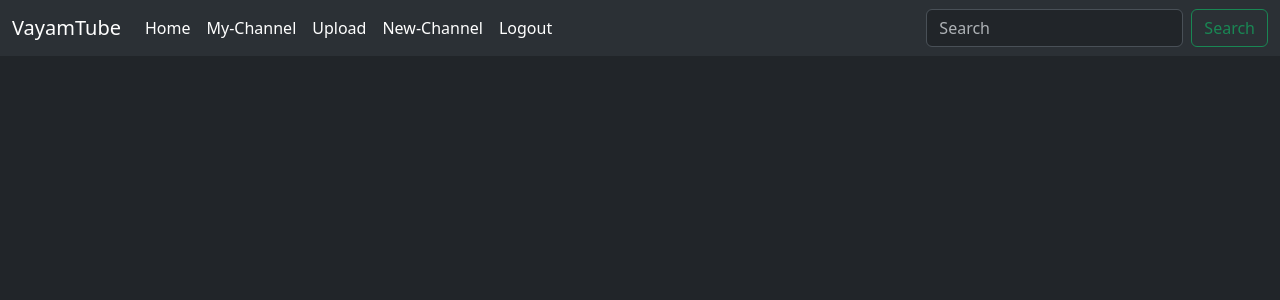
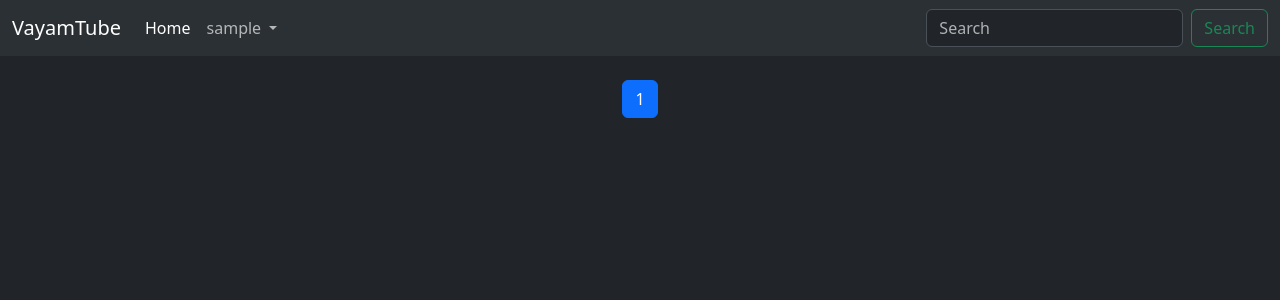
Before and after one commit to vayamkh2003/youtube--clone-vayamTube, a Django app: page / in a window 1280 px wide. Shown: the top 300 px of the page. Run offline with Django 4.2, Linux system fonts and the light colour scheme; the visitor is signed in with stand-in values (Sample User, id 1); data that the repository does not hold is empty.

Commit message:
Add env config, CI, pre-commit, upload validation, UI improvements, tests

```diff
--- a/app/templates/home.html
+++ b/app/templates/home.html
@@ -2,44 +2,38 @@
 
 {% block content %}
 
-<style>
-    a {text-decoration: none;}
+<br>
+<div class="container">
+    <div class="row">
+        {% for video in videos %}
+        <div class="col-12 col-sm-6 col-md-4 col-lg-3 mb-4">
+            <div class="card h-100">
+                <a href="{% url 'video' video.id %}">
+                    <img src="{{video.thumbnail.url}}" class="card-img-top" alt="{{video.title}}" style="height:150px; object-fit:cover;">
+                </a>
+                <div class="card-body">
+                    <h6 class="card-title">{{video.title}}</h6>
+                    <p class="card-text text-muted mb-1">@{{video.channel.name}}</p>
+                    <p class="card-text small text-muted">{{video.number_of_views}} views · {{video.upload_time|date:"M d, Y"}}</p>
+                </div>
+            </div>
+        </div>
+        {% endfor %}
+    </div>
 
-    .video-container {
-        display: flex;
-        flex-wrap: wrap;
-        gap: 10px;
-        justify-content: center;
-        align-items: flex-start;
-    }
-
-    .card {
-        width: 18rem;
-    }
-
-    .card img {
-        width: 100%;
-        height: 150px;
-        object-fit: cover;
-    }
-</style>
-
-<br>
-
-<div class="video-container">
-
-    {% for video in videos %}
-    <a class="card" href="{% url 'video' video.id %}">
-        <img src="{{video.thumbnail.url}}" class="card-img-top" alt="{{video.title}}">
-        <div class="card-body">
-          <h5 class="card-title">{{video.title}}</h5>
-          <p class="card-text">@{{video.channel.name}}</p>
-          <p class="card-text">{{video.number_of_views}} views</p>
-          <p class="card-text">{{video.upload_time}}</p>
-        </div>
-    </a>
-    {% endfor %}
-
+    <nav aria-label="Page navigation">
+      <ul class="pagination justify-content-center">
+        {% if videos.has_previous %}
+          <li class="page-item"><a class="page-link" href="?page={{ videos.previous_page_number }}">Previous</a></li>
+        {% endif %}
+        {% for num in videos.paginator.page_range %}
+          <li class="page-item {% if videos.number == num %}active{% endif %}"><a class="page-link" href="?page={{ num }}">{{ num }}</a></li>
+        {% endfor %}
+        {% if videos.has_next %}
+          <li class="page-item"><a class="page-link" href="?page={{ videos.next_page_number }}">Next</a></li>
+        {% endif %}
+      </ul>
+    </nav>
 </div>
 
 
--- a/app/templates/navbar.html
+++ b/app/templates/navbar.html
@@ -10,17 +10,17 @@
             <a class="nav-link active" aria-current="page" href="#">Home</a>
           </li>
           {% if request.user.is_authenticated %}
-            <li class="nav-item">
-                <a class="nav-link active" aria-current="page" href="{% url 'channel' username=request.user.username pk=request.user.id %}">My-Channel</a>
-            </li>
-            <li class="nav-item">
-                <a class="nav-link active" aria-current="page" href="{% url 'upload-video' %}">Upload</a>
-            </li>
-            <li class="nav-item">
-                <a class="nav-link active" aria-current="page" href="{% url 'create-channel' %}">New-Channel</a>
-            </li>
-            <li class="nav-item">
-                <a class="nav-link active" aria-current="page" href="{% url 'logout' %}">Logout</a>
+            <li class="nav-item dropdown">
+                <a class="nav-link dropdown-toggle" href="#" id="userMenu" role="button" data-bs-toggle="dropdown" aria-expanded="false">
+                    {{ request.user.username }}
+                </a>
+                <ul class="dropdown-menu dropdown-menu-end" aria-labelledby="userMenu">
+                    <li><a class="dropdown-item" href="{% url 'channel' username=request.user.username pk=request.user.id %}">My Channel</a></li>
+                    <li><a class="dropdown-item" href="{% url 'upload-video' %}">Upload</a></li>
+                    <li><a class="dropdown-item" href="{% url 'create-channel' %}">New Channel</a></li>
+                    <li><hr class="dropdown-divider"></li>
+                    <li><a class="dropdown-item" href="{% url 'logout' %}">Logout</a></li>
+                </ul>
             </li>
         {% else %}
             <li class="nav-item">
--- a/app/views.py
+++ b/app/views.py
@@ -123,7 +123,21 @@ def upload_video(request):
                 thumbnail = request.FILES.get('video_thumbnail')
                 category = request.POST.get('video_category')
 
-                if channel and video_file and title and thumbnail:
+                # Server-side validation
+                MAX_VIDEO_SIZE = 200 * 1024 * 1024  # 200 MB
+                MAX_IMAGE_SIZE = 5 * 1024 * 1024    # 5 MB
+
+                if not (channel and video_file and title and thumbnail):
+                    messages.error(request, "Please fill in all required fields.")
+                elif hasattr(video_file, 'content_type') and not str(video_file.content_type).startswith('video'):
+                    messages.error(request, "Uploaded file is not a valid video type.")
+                elif video_file.size > MAX_VIDEO_SIZE:
+                    messages.error(request, "Video file too large (max 200MB).")
+                elif thumbnail and (hasattr(thumbnail, 'content_type') and not str(thumbnail.content_type).startswith('image')):
+                    messages.error(request, "Thumbnail must be an image file.")
+                elif thumbnail and thumbnail.size > MAX_IMAGE_SIZE:
+                    messages.error(request, "Thumbnail too large (max 5MB).")
+                else:
                     video = Video(
                         user=request.user,
                         channel=channel,
@@ -136,8 +150,6 @@ def upload_video(request):
                     video.save()
                     messages.success(request, "Video uploaded successfully!")
                     return redirect('home')
-                else:
-                    messages.error(request, "Please fill in all required fields.")
             except Exception as e:
                 messages.error(request, "An error occurred while uploading the video.")
         else:
--- /dev/null
+++ b/pyproject.toml
@@ -0,0 +1,3 @@
+[tool.black]
+line-length = 88
+target-version = ['py310']
--- a/requirements.txt
+++ b/requirements.txt
@@ -1,3 +1,8 @@
 Django==4.1.4
 Pillow==9.5.0
 django-crispy-forms==2.0
+python-decouple==3.8
+black==24.3.0
+flake8==6.1.0
+pre-commit==3.4.0
+pytest-django==4.5.2
```
Also changed, not shown: app/templates/upload_video.html (+21 -1 lines), app/templates/video.html (+50 -5 lines), app/tests.py (+30 -2 lines), youtube/settings.py (+4 -3 lines), .github/workflows/ci.yml (added), .pre-commit-config.yaml (added), README.md (added), 2 other files.
